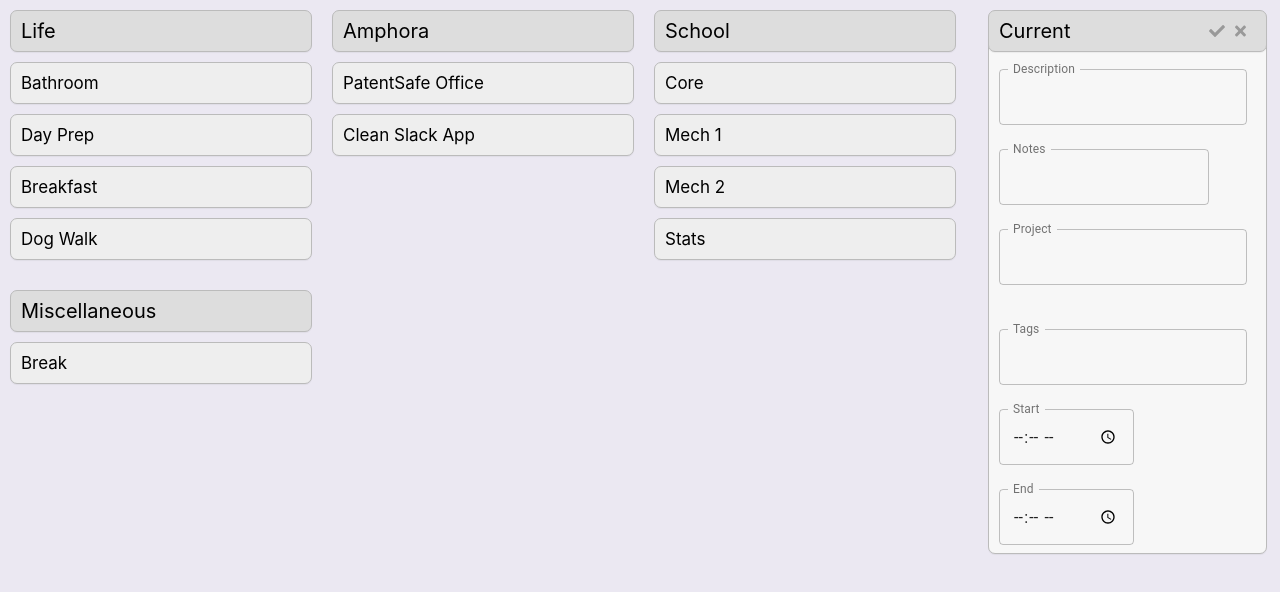
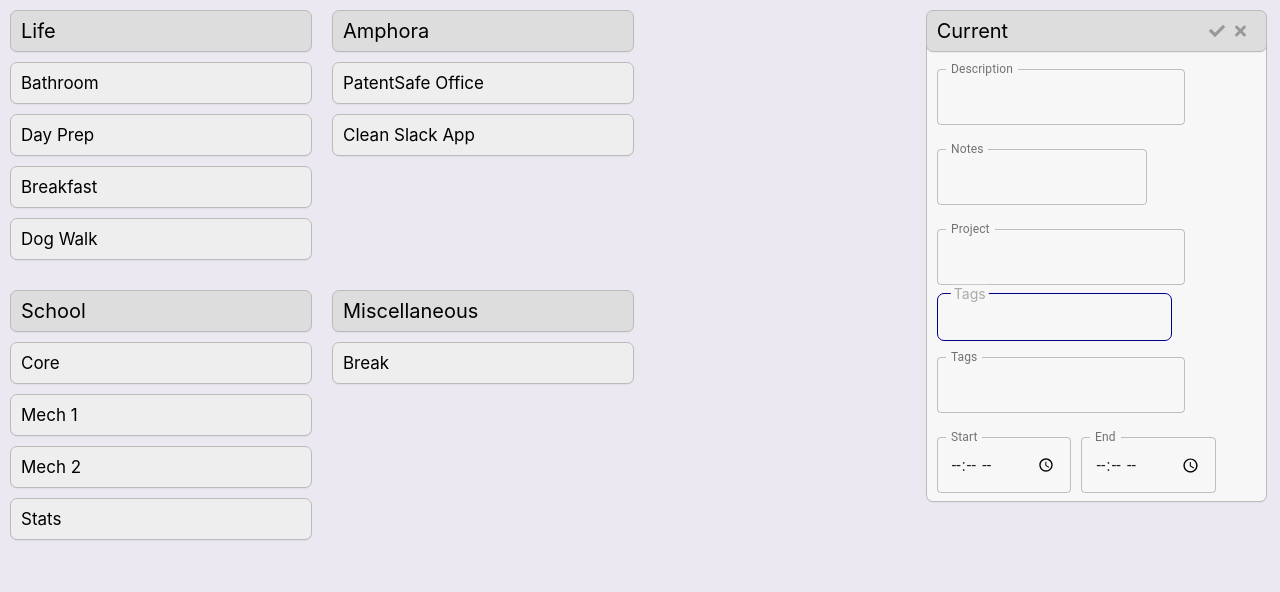
Before and after one commit to joshuacoles/time-management, a React (Create React App) app: page / in a window 1280 px wide. Shown: the top 592 px of the page. Built offline with nearby package versions, Linux system fonts and the light colour scheme; the HTML template or start-up script is replaced by a standard one.

Commit message:
Continue working on styling

```diff
--- a/src/App.css
+++ b/src/App.css
@@ -7,36 +7,32 @@
     border: 0;
 
     background-color: #ebe8f2;
+
+    display: grid;
+    grid-template-columns: 7fr 3fr;
+    grid-template-rows: 1fr;
+    grid-column-gap: 10px;
+    grid-row-gap: 0;
+
+    grid-template-areas: "saved current";
 }
 
-.App-logo {
-    animation: App-logo-spin infinite 20s linear;
-    height: 40vmin;
-    pointer-events: none;
+.saved-timers { grid-area: saved; }
+.current-timer { grid-area: current; }
+
+.saved-timers {
+    display: flex;
+    flex-direction: row;
+    /*width: calc(3 * (300px + 22px));*/
+    flex-wrap: wrap;
+    align-content: flex-start;
 }
 
-.App-header {
-    /*background-color: #282c34;*/
-    /*min-height: 100vh;*/
+.current-timer {
     display: flex;
-    flex-direction: column;
-    align-items: center;
-    justify-content: center;
-    font-size: calc(10px + 2vmin);
-    color: white;
-}
-
-.App-link {
-    color: #61dafb;
-}
-
-@keyframes App-logo-spin {
-    from {
-        transform: rotate(0deg);
-    }
-    to {
-        transform: rotate(360deg);
-    }
+    flex-direction: row;
+    flex-grow: 1;
+    justify-content: flex-end;
 }
 
 .box {
@@ -54,21 +50,6 @@
     box-shadow: 0 1px 1px rgba(0, 0, 0, 0.05);
 
     background-color: #ddd;
-}
-
-.saved-timers {
-    display: flex;
-    flex-direction: row;
-    width: calc(3 * (300px + 22px));
-    flex-wrap: wrap;
-    align-content: flex-start;
-}
-
-.current-timer {
-    display: flex;
-    flex-direction: row;
-    flex-grow: 1;
-    justify-content: flex-end;
 }
 
 .savedTimer .saved-edit-icon {
--- a/src/App.js
+++ b/src/App.js
@@ -1,4 +1,4 @@
-import React from 'react';
+import React, { useState } from 'react';
 import './App.css';
 
 import { data } from './data';
@@ -7,8 +7,11 @@ import { faCheck, faTimes } from '@fortawesome/free-solid-svg-icons';
 import { FontAwesomeIcon } from '@fortawesome/react-fontawesome';
 import TextField from '@material-ui/core/TextField';
 import { TokenInput } from './input/token/tokens';
+import Bordered from './input/bordered'
 
 function CurrentTimer2() {
+    const [tokens, updateTokens] = useState([]);
+
     return (
         <div style={{ width: '100%', margin: '10px', marginLeft: '7%', marginRight: '15px' }}>
             <Pill style={{ backgroundColor: '#ddd', width: '100%', margin: '0', zIndex: '10', position: 'relative' }}>
@@ -64,8 +67,9 @@ function CurrentTimer2() {
                     style={{ marginLeft: '10px' }}
                 />
 
-                <TokenInput tokens={[]} onUpdate={tokens => {
-                }}/>
+                <Bordered label="Tags" backgroundColor="#f7f7f7" style={{ marginLeft: '10px' }}>
+                    <TokenInput tokens={tokens} onUpdate={updateTokens}/>
+                </Bordered>
 
                 <TextField
                     label="Tags"
@@ -157,11 +161,9 @@ input[type=text]:focus {
 
 function App() {
     return (
-        <div className="App" style={{ display: 'flex', flexDirection: 'row', justifyContent: 'space-between' }}>
+        <div className="App">
             <div className="saved-timers">
-                {Object.entries(data).map(([title, items]) =>
-                    <TimerArea title={title} items={items}/>
-                )}
+                {Object.entries(data).map(([title, items]) => <TimerArea title={title} items={items}/>)}
             </div>
 
             <div className="current-timer">
```
